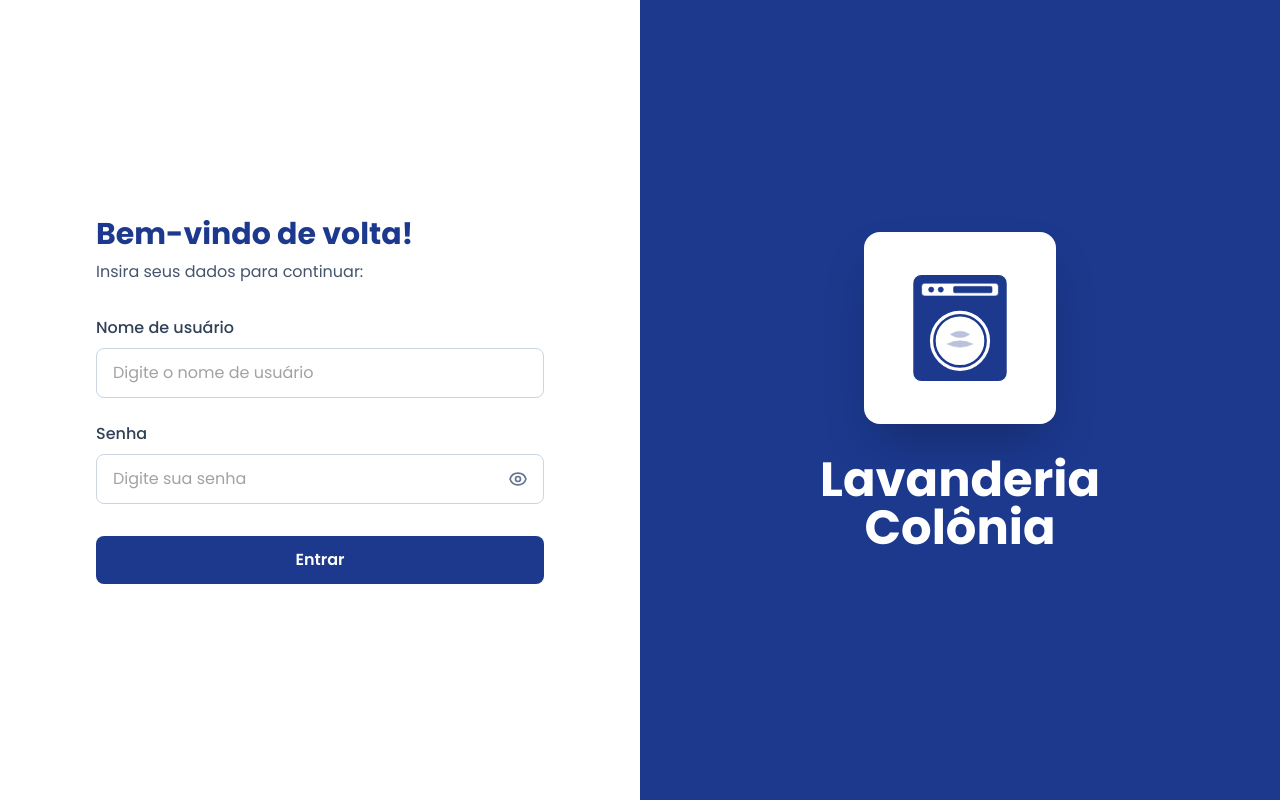
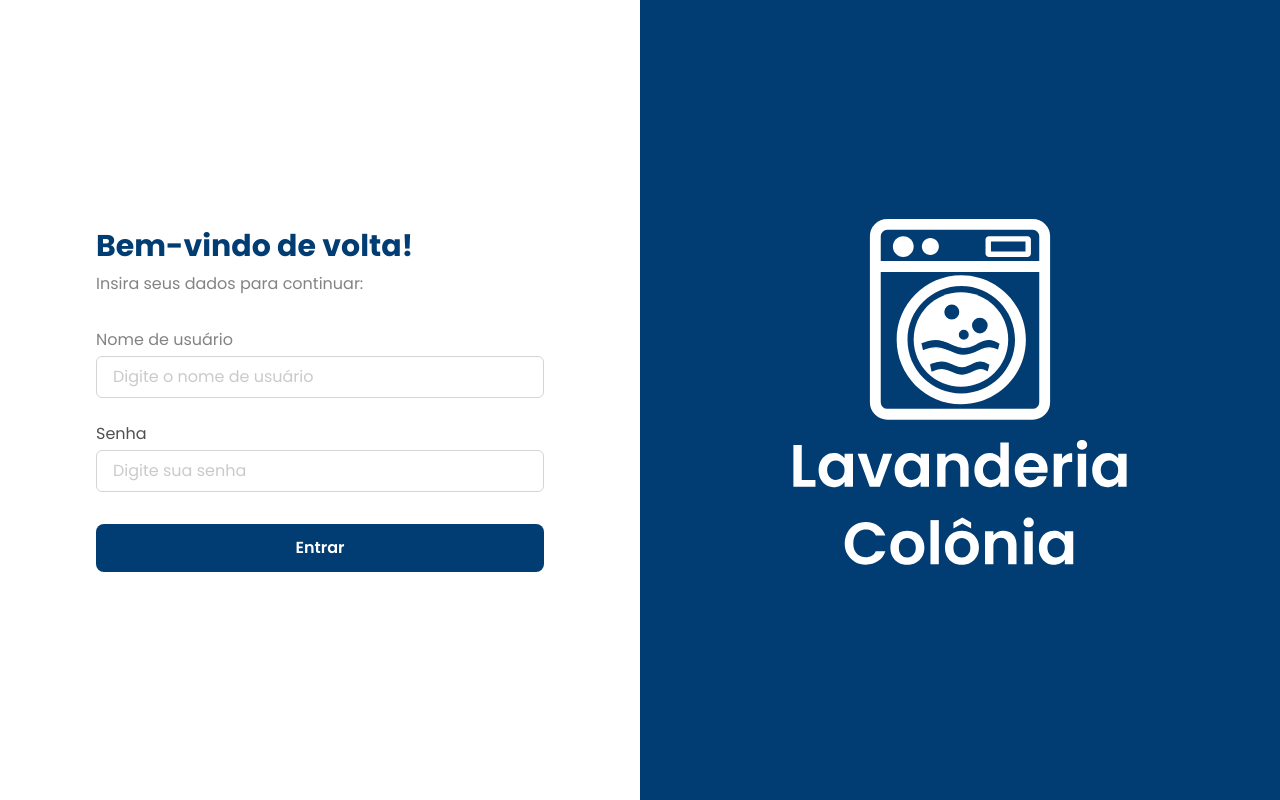
Before and after one commit to Lavanderia-Colonia/frontend, a Next.js app: page /auth in a window 1280 px wide. Built offline with nearby package versions, Linux system fonts and the light colour scheme.

Commit message:
fix: adjusting auth page

```diff
--- a/app/auth/page.tsx
+++ b/app/auth/page.tsx
@@ -2,185 +2,65 @@
 import React, { useState } from "react";
 import { useRouter } from "next/navigation";
 import Image from "next/image";
+import logoLogin from "../../public/logo_login.svg";
 
 export default function LoginPage() {
   const router = useRouter();
-  const [username, setUsername] = useState("");
-  const [password, setPassword] = useState("");
   const [showPassword, setShowPassword] = useState(false);
-  const [showErrorModal, setShowErrorModal] = useState(false);
-
-  const handleLogin = (e: React.FormEvent) => {
-    e.preventDefault();
-
-    // Validação simples - você deve substituir pela sua lógica de autenticação
-    // Exemplo: usuário "admin" e senha "123456"
-    if (username.trim() === "admin" && password === "123456") {
-      // Login bem-sucedido - redireciona para a tela OrdersTable
-      router.push("/orders-table");
-    } else {
-      // Dados incorretos - mostra modal de erro
-      setShowErrorModal(true);
-    }
-  };
 
   return (
-    <>
-      <div className="min-h-screen flex">
-        {/* Lado Esquerdo - Formulário */}
-        <div className="w-1/2 bg-white flex items-center justify-center p-12">
-          <div className="w-full max-w-md">
-            <h1 className="text-3xl font-bold text-blue-900 mb-2">
+    <div className="flex h-screen w-full">
+
+      <div className="w-1/2 flex flex-col justify-center px-24 bg-white">
+        <h1 className="text-3xl font-bold text-title mb-2">
           Bem-vindo de volta!
         </h1>
-            <p className="text-slate-600 mb-8">
+        <p className="text-neutral/70 mb-8">
           Insira seus dados para continuar:
         </p>
 
-            <form onSubmit={handleLogin}>
-              {/* Campo Nome de usuário */}
         <div className="mb-6">
-                <label className="block text-slate-700 font-medium mb-2">
-                  Nome de usuário
-                </label>
+          <label className="block mb-1 text-neutral/70">Nome de usuário</label>
           <input
             type="text"
-                  value={username}
-                  onChange={(e) => setUsername(e.target.value)}
             placeholder="Digite o nome de usuário"
-                  className="w-full px-4 py-3 border border-slate-300 rounded-lg focus:outline-none focus:ring-2 focus:ring-blue-500 focus:border-transparent text-[#A2A2A2] placeholder-[#A2A2A2]"
-                  required
+            className="w-full border border-neutral-300 rounded-md px-4 py-2 outline-none focus:ring-2 focus:ring-title text-default text-neutral/60"
           />
         </div>
 
-              {/* Campo Senha */}
         <div className="mb-8">
-                <label className="block text-slate-700 font-medium mb-2">
-                  Senha
-                </label>
+          <label className="block mb-1 text-neutral">Senha</label>
           <div className="relative">
             <input
               type={showPassword ? "text" : "password"}
-                    value={password}
-                    onChange={(e) => setPassword(e.target.value)}
               placeholder="Digite sua senha"
-                    className="w-full px-4 py-3 border border-slate-300 rounded-lg focus:outline-none focus:ring-2 focus:ring-blue-500 focus:border-transparent pr-12 text-[#A2A2A2] placeholder-[#A2A2A2]"
-                    required
+              className="w-full border border-neutral-300 rounded-md px-4 py-2 outline-none focus:ring-2 focus:ring-title text-default text-neutral/60"
             />
-                  <button
-                    type="button"
+            <span
+              className="absolute right-3 top-2 cursor-pointer select-none text-title"
               onClick={() => setShowPassword(!showPassword)}
-                    className="absolute right-4 top-1/2 -translate-y-1/2 text-slate-500 hover:text-slate-700"
             >
-                    {showPassword ? (
-                      <svg className="w-5 h-5" fill="none" stroke="currentColor" viewBox="0 0 24 24">
-                        <path strokeLinecap="round" strokeLinejoin="round" strokeWidth={2} d="M13.875 18.825A10.05 10.05 0 0112 19c-4.478 0-8.268-2.943-9.543-7a9.97 9.97 0 011.563-3.029m5.858.908a3 3 0 114.243 4.243M9.878 9.878l4.242 4.242M9.88 9.88l-3.29-3.29m7.532 7.532l3.29 3.29M3 3l3.59 3.59m0 0A9.953 9.953 0 0112 5c4.478 0 8.268 2.943 9.543 7a10.025 10.025 0 01-4.132 5.411m0 0L21 21" />
-                      </svg>
-                    ) : (
-                      <svg className="w-5 h-5" fill="none" stroke="currentColor" viewBox="0 0 24 24">
-                        <path strokeLinecap="round" strokeLinejoin="round" strokeWidth={2} d="M15 12a3 3 0 11-6 0 3 3 0 016 0z" />
-                        <path strokeLinecap="round" strokeLinejoin="round" strokeWidth={2} d="M2.458 12C3.732 7.943 7.523 5 12 5c4.478 0 8.268 2.943 9.542 7-1.274 4.057-5.064 7-9.542 7-4.477 0-8.268-2.943-9.542-7z" />
-                      </svg>
-                    )}
-                  </button>
+
+            </span>
           </div>
         </div>
 
-              {/* Botão Entrar */}
         <button
-                type="submit"
-                className="w-full bg-blue-900 hover:bg-blue-800 text-white font-semibold py-3 rounded-lg transition-colors"
+          className="w-full bg-title text-white font-semibold py-3 rounded-lg hover:bg-[#012444] transition-all cursor-pointer"
+          onClick={() => router.push(`/pedidos/orders-table`)}
         >
           Entrar
         </button>
-            </form>
-          </div>
       </div>
 
-        {/* Lado Direito - Branding */}
-        <div className="w-1/2 bg-blue-900 flex flex-col items-center justify-center text-white p-12">
+      <div className="w-1/2 bg-title flex items-center justify-center text-white">
         <div className="text-center">
-            {/* Ícone da Lavanderia */}
-            <div className="mb-8 flex justify-center">
-              <div className="bg-white rounded-2xl p-8 shadow-2xl">
-                <svg className="w-32 h-32 text-blue-900" viewBox="0 0 200 200" fill="none" stroke="currentColor">
-                  {/* Máquina de lavar */}
-                  <rect x="30" y="20" width="140" height="160" rx="10" strokeWidth="6" fill="currentColor"/>
-                  {/* Painel superior */}
-                  <rect x="40" y="30" width="120" height="20" rx="5" fill="white"/>
-                  {/* Botões */}
-                  <circle cx="55" cy="40" r="4" fill="currentColor"/>
-                  <circle cx="70" cy="40" r="4" fill="currentColor"/>
-                  {/* Display */}
-                  <rect x="90" y="35" width="60" height="10" rx="2" fill="currentColor"/>
-                  {/* Porta circular */}
-                  <circle cx="100" cy="120" r="50" strokeWidth="6" fill="white"/>
-                  {/* Vidro interno */}
-                  <circle cx="100" cy="120" r="40" strokeWidth="4" fill="none" stroke="currentColor"/>
-                  {/* Água/Roupa */}
-                  <path d="M 85 110 Q 100 120 115 110 Q 100 100 85 110" fill="currentColor" opacity="0.3"/>
-                  <path d="M 80 125 Q 100 135 120 125 Q 100 115 80 125" fill="currentColor" opacity="0.3"/>
-                </svg>
-              </div>
-            </div>
-
-            <h2 className="text-5xl font-bold mb-4">
-              Lavanderia<br/>Colônia
-            </h2>
+          <div className="flex items-center justify-center mb-4">
+            <Image src={logoLogin} alt="Logo" className="w-100 h-100" />
           </div>
         </div>
       </div>
 
-      {/* Modal de Erro */}
-      {showErrorModal && (
-        <div className="fixed inset-0 z-50 flex items-center justify-center">
-          {/* Overlay */}
-          <div
-            className="absolute inset-0 bg-black/30 backdrop-blur-sm"
-            onClick={() => setShowErrorModal(false)}
-          />
-
-          {/* Modal */}
-          <div className="relative bg-white rounded-2xl shadow-2xl max-w-lg w-full mx-4 p-8">
-            {/* Icon */}
-            <div className="flex justify-center mb-6">
-              <div className="w-20 h-20 rounded-full bg-red-100 flex items-center justify-center">
-                <svg
-                  className="w-10 h-10 text-red-600"
-                  fill="none"
-                  stroke="currentColor"
-                  viewBox="0 0 24 24"
-                >
-                  <path
-                    strokeLinecap="round"
-                    strokeLinejoin="round"
-                    strokeWidth={2}
-                    d="M12 9v2m0 4h.01m-6.938 4h13.856c1.54 0 2.502-1.667 1.732-3L13.732 4c-.77-1.333-2.694-1.333-3.464 0L3.34 16c-.77 1.333.192 3 1.732 3z"
-                  />
-                </svg>
     </div>
-            </div>
-
-            {/* Title */}
-            <h2 className="text-2xl font-bold text-slate-900 text-center mb-4">
-              Dados incorretos
-            </h2>
-
-            {/* Message */}
-            <p className="text-slate-600 text-center mb-8 leading-relaxed">
-              Verifique se digitou o nome de usuário e a senha corretamente. Lembre-se de checar letras maiúsculas ou espaços extras.
-            </p>
-
-            {/* Button */}
-            <button
-              onClick={() => setShowErrorModal(false)}
-              className="w-full px-6 py-3 rounded-lg bg-red-600 hover:bg-red-700 text-white font-medium transition-colors"
-            >
-              Tentar novamente
-            </button>
-          </div>
-        </div>
-      )}
-    </>
   );
 }
```
Lines whose indentation alone changed are shown as unchanged.
